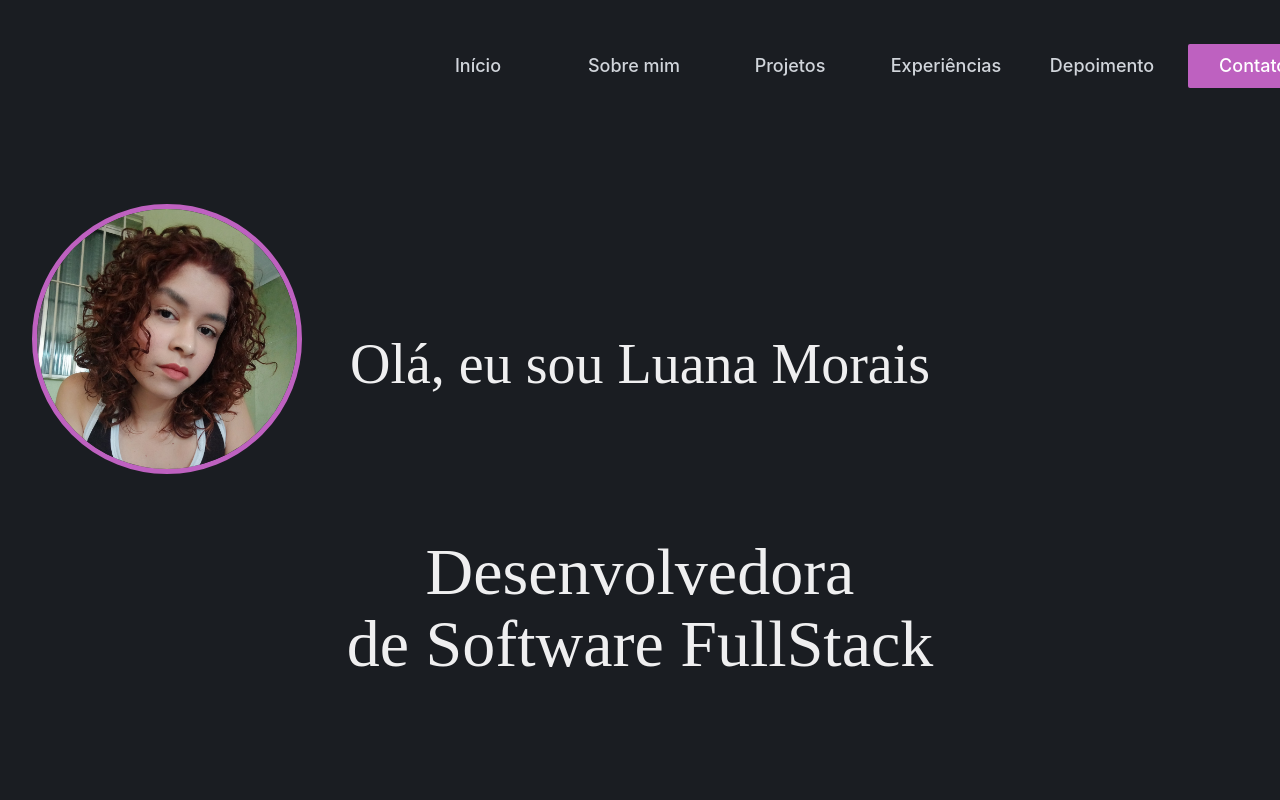
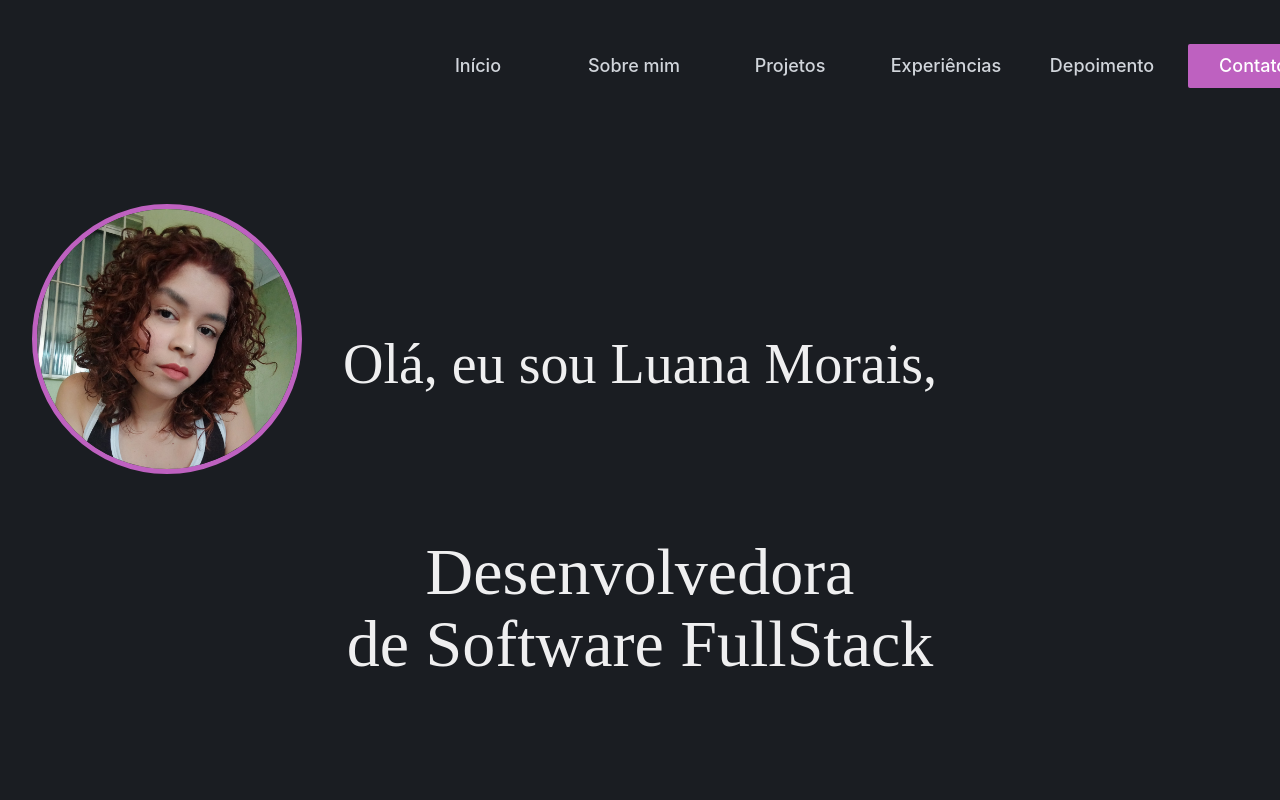
Before and after one commit to luanamoraisf/-portfolio-luana, a Vue app: page / in a window 1280 px wide. Shown: the top 800 px of the page. Built offline with nearby package versions, Linux system fonts and the light colour scheme.

Commit message:
adjustment

```diff
--- a/src/components/StartScreen.vue
+++ b/src/components/StartScreen.vue
@@ -1,7 +1,7 @@
 <template>
     <div class="data">
         <img src="/src/assets/avatar.jpg" class="avatar" />
-        <h1 id="name">Olá, eu sou Luana Morais</h1>
+        <h1 id="name">Olá, eu sou Luana Morais,</h1>
         <h1 class="career">Desenvolvedora</h1>
         <h1 class="career">de Software FullStack</h1>
     </div>
```
